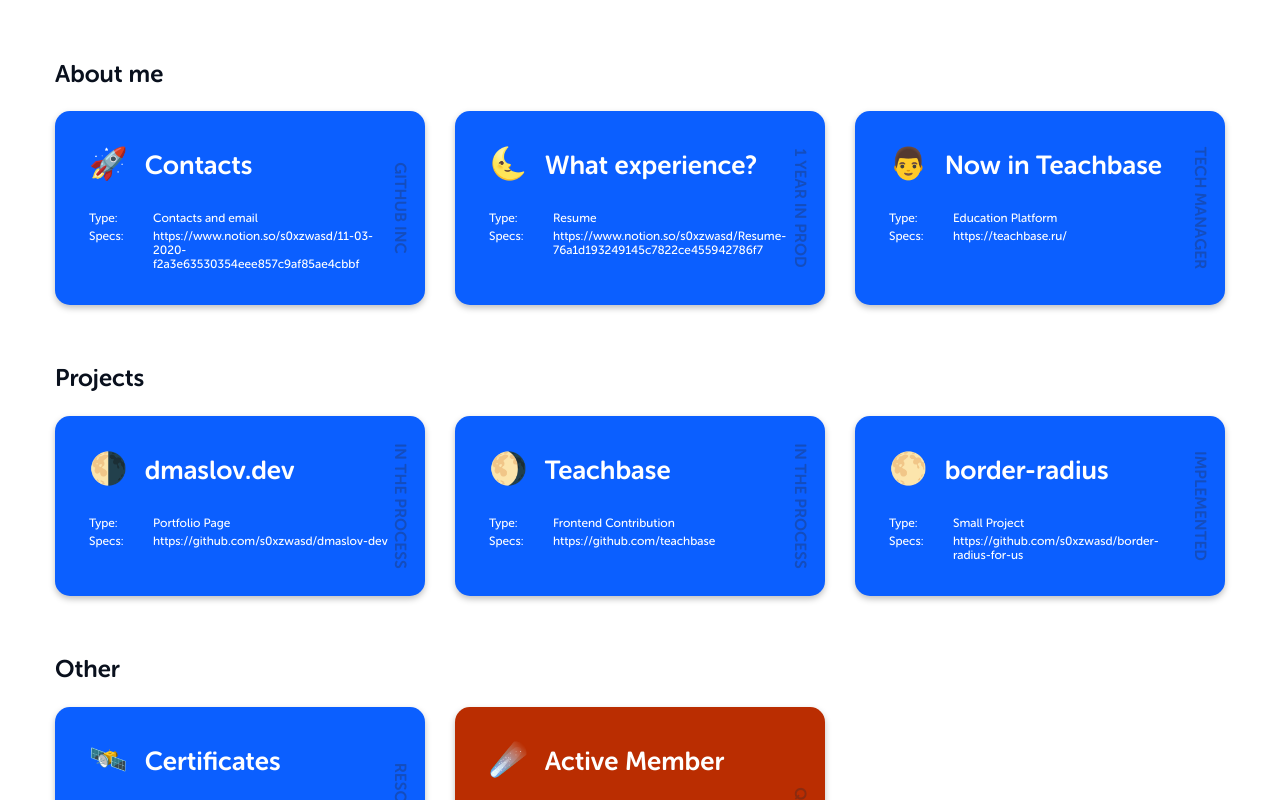
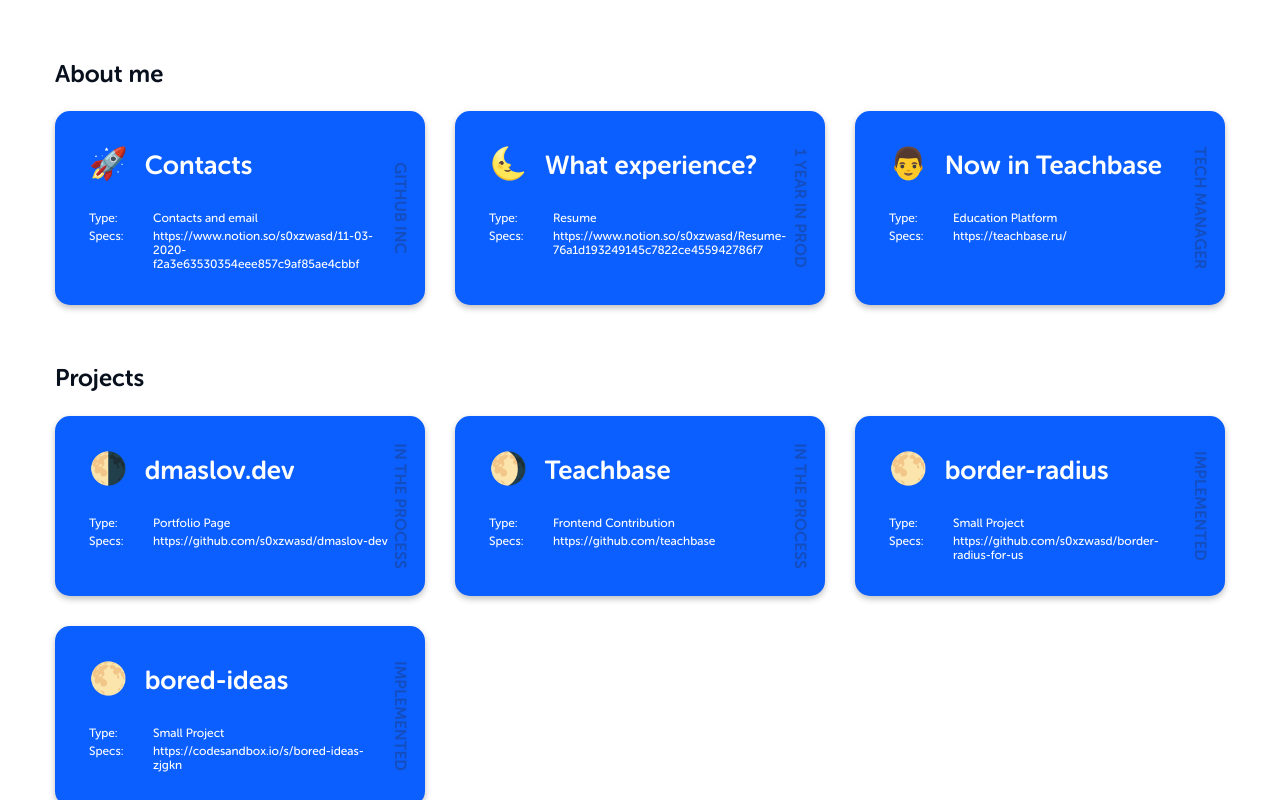
Before and after one commit to s0xzwasd/dmaslov-dev, a React (Create React App) app: page / in a window 1280 px wide. Shown: the top 800 px of the page. Built offline with nearby package versions, Linux system fonts and the light colour scheme.

Commit message:
feat: add new project link (#15)

```diff
--- a/src/data/projects.js
+++ b/src/data/projects.js
@@ -22,6 +22,14 @@
     description: "Small Project",
     icon: "‍🌕",
     link: "https://github.com/s0xzwasd/border-radius-for-us"
+  },
+  {
+    color: "default",
+    heading: "bored-ideas",
+    subheading: "Implemented",
+    description: "Small Project",
+    icon: "‍🌕",
+    link: "https://codesandbox.io/s/bored-ideas-zjgkn"
   }
 ];
 
```
